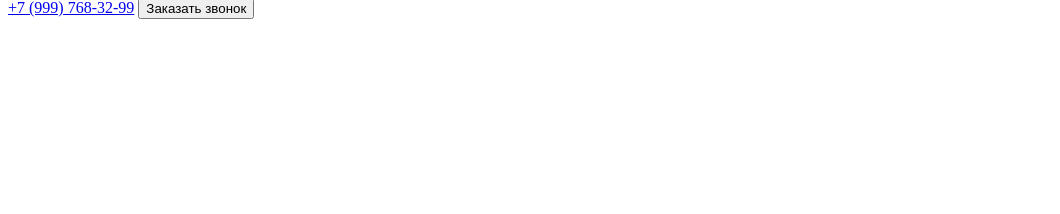
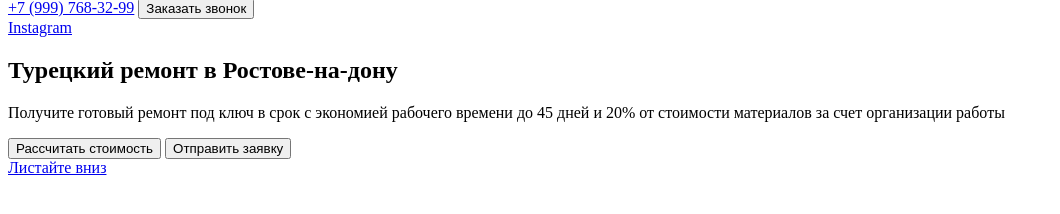
Before and after one commit to kirillfyodorov/Repair-Design, a website: page src/index.html in a window 1280 px wide. Shown: the part 46-260 px from the top of the page, without its empty margins (0-1060 px from the left). Drawn offline with Linux system fonts and the light colour scheme.

Commit message:
feat: add hero block

```diff
--- a/src/index.html
+++ b/src/index.html
@@ -4,7 +4,7 @@
     <meta charset="UTF-8">
     <meta name="viewport" content="width=device-width, initial-scale=1.0">
     <meta http-equiv="X-UA-Compatible" content="ie=edge">
-  <title>Document</title>
+    <title>Repair Design Project</title>
 </head>
 <body>
     <header class="header">
@@ -26,5 +26,23 @@
             </div>
         </div>
     </header>
+
+    <main>
+        <section class="hero">
+            <a href="#" class="instagram hero__instagram">Instagram</a>
+
+            <div class="hero__content">
+                <div class="container">
+                    <h1 class="title hero__title">Турецкий ремонт в Ростове-на-дону</h1>
+                    <p class="hero__text">Получите готовый ремонт под ключ в срок с экономией рабочего времени до 45
+                        дней и 20% от стоимости материалов за счет организации работы</p>
+                    <button class="button hero__button button--primary">Рассчитать стоимость</button>
+                    <button class="button hero__button button--outline">Отправить заявку</button>
+                </div>
+            </div>
+
+            <a href="#" class="scroll-down">Листайте вниз</a>
+        </section>
+    </main>
 </body>
 </html>
```
Lines whose indentation alone changed are shown as unchanged.
